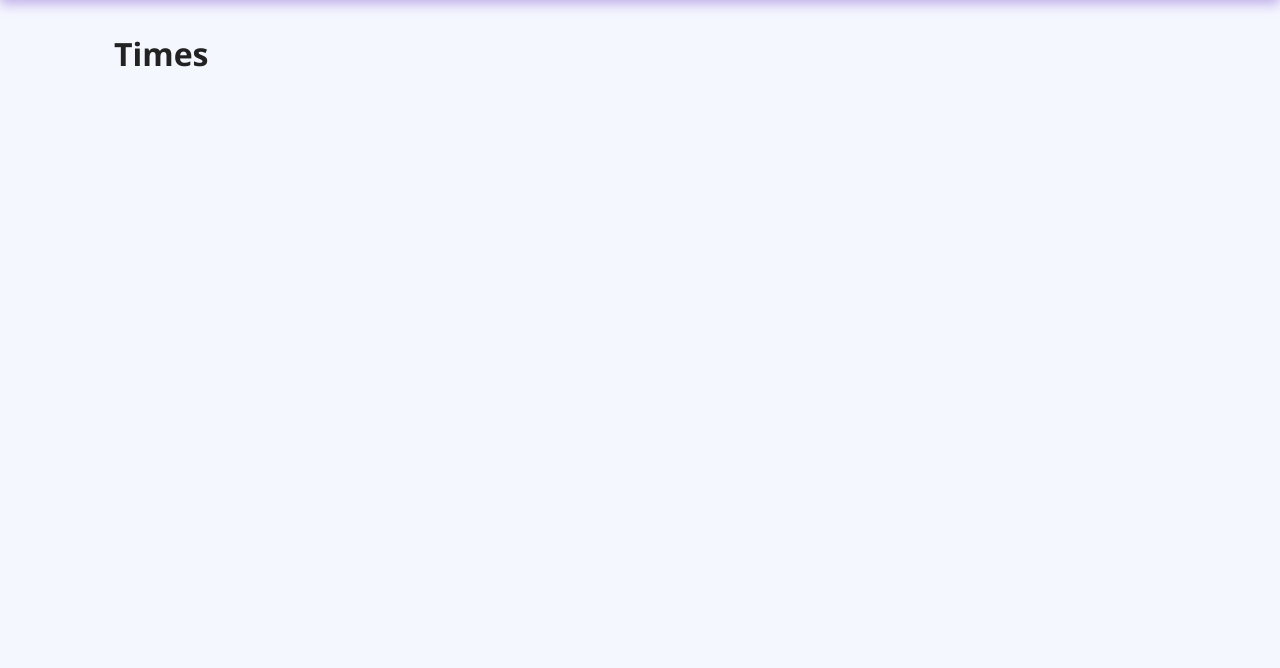
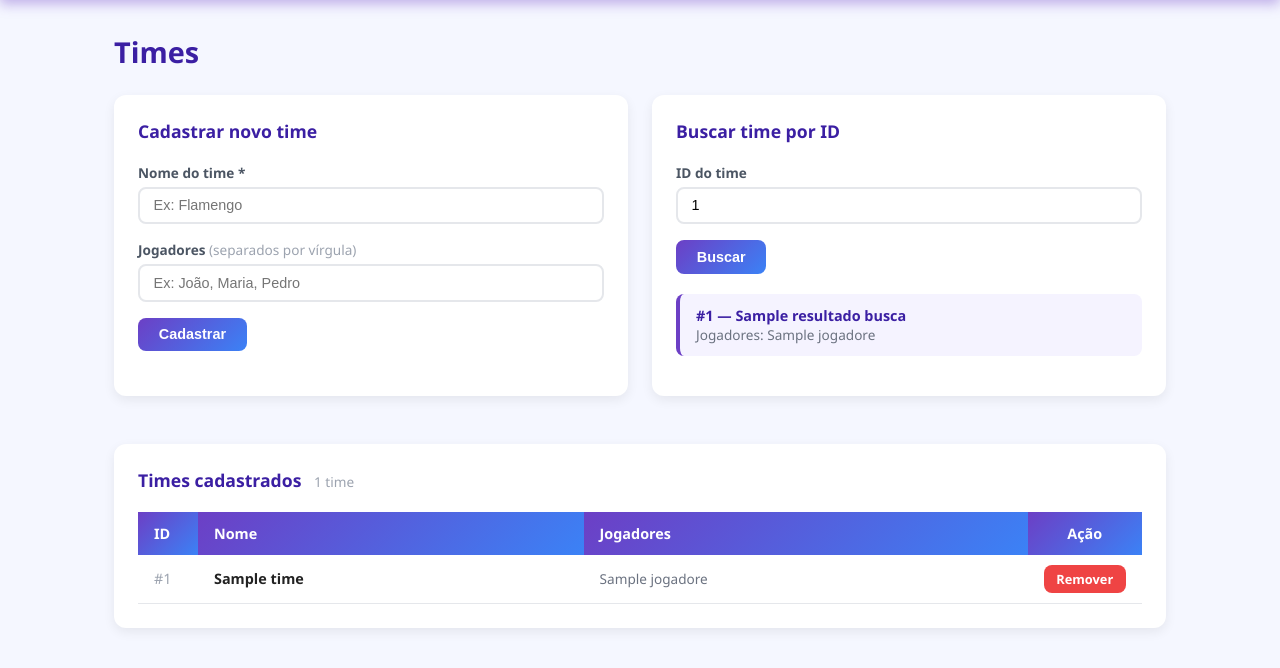
Before and after one commit to PIST0LINHA/INF1040-_TRABALHO_FINAL, a Flask app: template templates/times.html in a window 1280 px wide. Shown: the part 56-724 px from the top of the page. Run offline with Flask 3, Linux system fonts and the light colour scheme; the template is opened without the code that fills it: most values are stand-ins (such as "Sample title", 1, 10 or a date in 2020).

Commit message:
feat: visual de página de times

```diff
--- a/main.py
+++ b/main.py
@@ -20,7 +20,14 @@ def index():
 @app.route("/times")
 def pagina_times():
     todos_times = times.listar_times()
-    return render_template("times.html", times=todos_times)
+    msg = request.args.get("msg", "")
+    tipo = request.args.get("tipo", "")
+    busca_id = request.args.get("busca_id", "").strip()
+    resultado_busca = None
+    if busca_id:
+        resultado_busca = times.buscar_time(busca_id)
+    return render_template("times.html", times=todos_times, msg=msg, tipo=tipo,
+                           busca_id=busca_id, resultado_busca=resultado_busca)
 
 
 @app.route("/times/criar", methods=["POST"])
@@ -29,13 +36,17 @@ def criar_time():
     jogadores_raw = request.form.get("jogadores", "").strip()
     jogadores = [j.strip() for j in jogadores_raw.split(",") if j.strip()] if jogadores_raw else []
     resultado = times.criar_time(nome, jogadores)
-    return redirect(url_for("pagina_times"))
+    if isinstance(resultado, dict):
+        return redirect(url_for("pagina_times", msg=f"Time '{resultado['nome']}' criado com sucesso.", tipo="sucesso"))
+    return redirect(url_for("pagina_times", msg=resultado, tipo="erro"))
 
 
 @app.route("/times/remover/<identificador>")
 def remover_time(identificador):
-    times.remover_time(identificador)
-    return redirect(url_for("pagina_times"))
+    resultado = times.remover_time(identificador)
+    if resultado.startswith("Erro"):
+        return redirect(url_for("pagina_times", msg=resultado, tipo="erro"))
+    return redirect(url_for("pagina_times", msg=resultado, tipo="sucesso"))
 
 
 @app.route("/partidas")
--- a/templates/times.html
+++ b/templates/times.html
@@ -1,5 +1,101 @@
 {% extends "base.html" %}
 {% block titulo %}Times{% endblock %}
 {% block conteudo %}
-<h1>Times</h1>
+
+<h1 class="page-title">Times</h1>
+
+{% if msg %}
+    <div class="alerta alerta-{{ tipo }}">{{ msg }}</div>
+{% endif %}
+
+<div style="display:grid; grid-template-columns: 1fr 1fr; gap:1.5rem; margin-bottom:1.5rem;">
+
+    <!-- Cadastrar novo time -->
+    <div class="card">
+        <h2 style="font-size:1.1rem; color:#3b1fa3; margin-bottom:1.25rem;">Cadastrar novo time</h2>
+        <form action="/times/criar" method="POST">
+            <label for="nome">Nome do time *</label>
+            <input type="text" id="nome" name="nome" placeholder="Ex: Flamengo" required>
+
+            <label for="jogadores">Jogadores <span style="font-weight:400; color:#9ca3af;">(separados por vírgula)</span></label>
+            <input type="text" id="jogadores" name="jogadores" placeholder="Ex: João, Maria, Pedro">
+
+            <button type="submit" class="btn btn-primario">Cadastrar</button>
+        </form>
+    </div>
+
+    <!-- Buscar time por ID -->
+    <div class="card">
+        <h2 style="font-size:1.1rem; color:#3b1fa3; margin-bottom:1.25rem;">Buscar time por ID</h2>
+        <form action="/times" method="GET">
+            <label for="busca_id">ID do time</label>
+            <input type="text" id="busca_id" name="busca_id" placeholder="Ex: 1"
+                   value="{{ busca_id }}">
+            <button type="submit" class="btn btn-primario">Buscar</button>
+        </form>
+
+        {% if busca_id %}
+            <div style="margin-top:1.25rem;">
+                {% if resultado_busca is string %}
+                    <div class="alerta alerta-erro">{{ resultado_busca }}</div>
+                {% else %}
+                    <div class="alerta alerta-sucesso" style="background:#f5f3ff; color:#3b1fa3; border-left-color:#6c3fc5;">
+                        <strong>#{{ resultado_busca.id }} — {{ resultado_busca.nome }}</strong><br>
+                        <span style="font-size:0.85rem; color:#6b7280;">
+                            Jogadores: {{ resultado_busca.jogadores | join(", ") if resultado_busca.jogadores else "—" }}
+                        </span>
+                    </div>
+                {% endif %}
+            </div>
+        {% endif %}
+    </div>
+
+</div>
+
+<!-- Lista de times -->
+<div class="card">
+    <h2 style="font-size:1.1rem; color:#3b1fa3; margin-bottom:1.25rem;">
+        Times cadastrados
+        <span style="font-size:0.85rem; font-weight:400; color:#9ca3af; margin-left:0.5rem;">
+            {{ times | length }} time{{ "s" if times | length != 1 else "" }}
+        </span>
+    </h2>
+
+    {% if times %}
+        <table>
+            <thead>
+                <tr>
+                    <th style="width:60px;">ID</th>
+                    <th>Nome</th>
+                    <th>Jogadores</th>
+                    <th style="width:90px; text-align:center;">Ação</th>
+                </tr>
+            </thead>
+            <tbody>
+                {% for time in times %}
+                <tr>
+                    <td style="color:#9ca3af;">#{{ time.id }}</td>
+                    <td><strong>{{ time.nome }}</strong></td>
+                    <td style="color:#6b7280; font-size:0.85rem;">
+                        {{ time.jogadores | join(", ") if time.jogadores else "—" }}
+                    </td>
+                    <td style="text-align:center;">
+                        <a href="/times/remover/{{ time.id }}"
+                           class="btn btn-perigo"
+                           style="padding:0.3rem 0.8rem; font-size:0.8rem;"
+                           onclick="return confirm('Remover o time \'{{ time.nome }}\'?')">
+                            Remover
+                        </a>
+                    </td>
+                </tr>
+                {% endfor %}
+            </tbody>
+        </table>
+    {% else %}
+        <p style="color:#9ca3af; text-align:center; padding:2rem 0;">
+            Nenhum time cadastrado ainda.
+        </p>
+    {% endif %}
+</div>
+
 {% endblock %}
```
